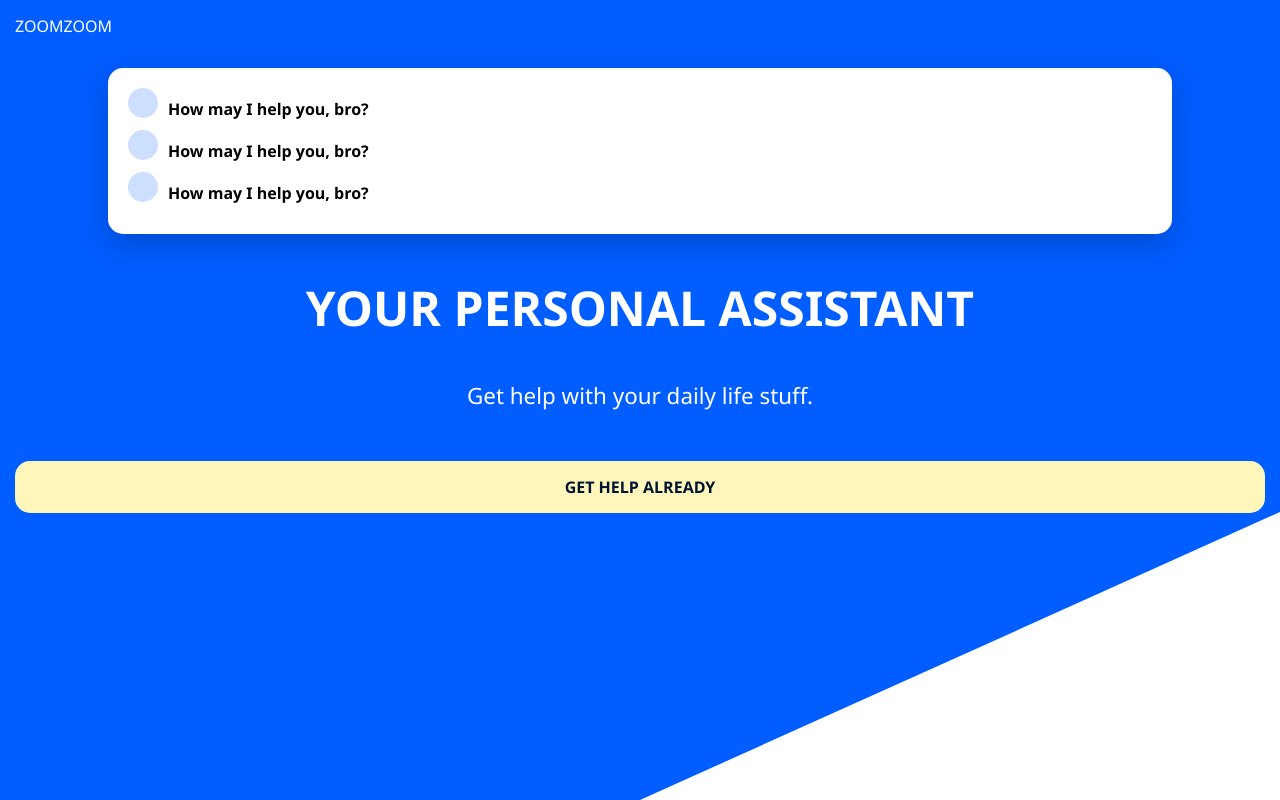
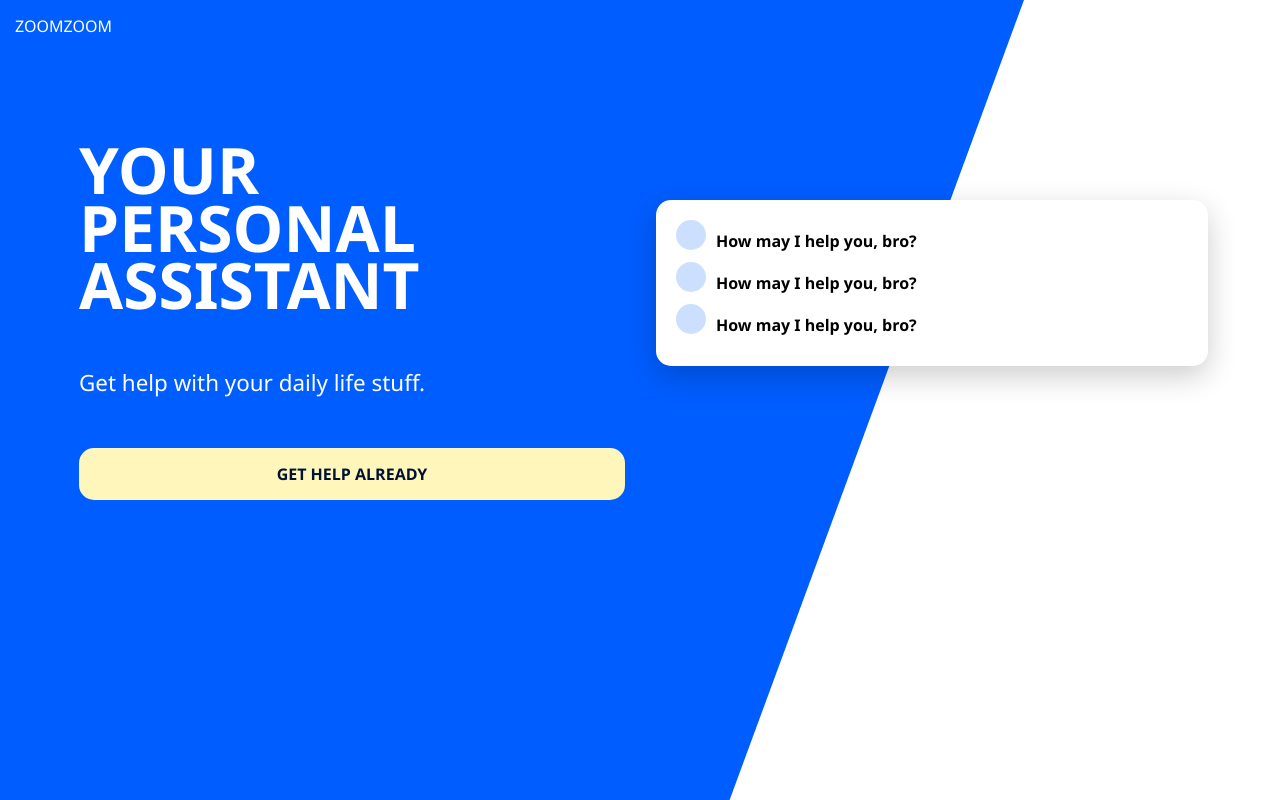
Before and after one commit to walid-sadaoui/Sassy, a plain HTML site: page index.html in a window 1280 px wide. Drawn offline with Linux system fonts and the light colour scheme.

Commit message:
UPDATE:  add mixins

```diff
--- a/css/main.scss
+++ b/css/main.scss
@@ -12,6 +12,14 @@ $borders: 15px;
     @return map-get($colors, $color-name);
 }
 
+$desktop: 840px;
+
+@mixin desktop {
+    @media (min-width: #{$desktop}) {
+        @content;
+    }
+}
+
 body, html {
     height: 100%;
 }
@@ -21,12 +29,16 @@ body {
     margin: 0;
 
     #bg {
-        clip-path: polygon(100% 0, 100% 64%, 50% 100%, 0 100%, 0 0);
+        clip-path: polygon(100% 0, 100% 82%, 56% 100%, 0 100%, 0 0);
         background-color: color(primary);
         width: 100%;
         height: 100%;
         position: absolute;
         z-index: -1;
+
+        @include desktop {
+            clip-path: polygon(0 0, 80% 0%, 57% 100%, 0% 100%);
+        }
     }
 
     header a {
@@ -39,6 +51,13 @@ body {
 }
 
 main {
+    @include desktop {
+        display: grid;
+        grid-template-columns: 50% auto;
+        grid-template-areas:
+            "primary card";
+    }
+
     section#card {
         background: #fff;
         padding: 20px;
@@ -46,6 +65,13 @@ main {
         border-radius: $borders;
         box-shadow: 0 10px 30px rgba(0, 0, 0, .2);
         width: 80%;
+
+        @include desktop {
+            grid-area: card;
+            height: fit-content;
+            align-self: center;
+            margin: 1em;
+        }
 
         ul {
             list-style-type: none;
@@ -77,10 +103,22 @@ main {
         padding: $padding;
         text-align: center;
 
+        @include desktop {
+            grid-area: primary;
+            text-align: left;
+            margin: 4em 0 0 4em;
+        }
+
         h1 {
             font-size: 3em;
             margin-top: 10px;
             text-transform: uppercase;
+
+            @include desktop {
+                width: 30%;
+                font-size: 4em;
+                line-height: .9em;
+            }
         }
 
         p {
@@ -98,6 +136,11 @@ main {
             text-align: center;
             margin: 50px auto 0 auto;
             padding: $padding;
+
+            include desktop {
+                display: inline-block;
+                padding: $padding $padding*4;
+            }
         }
     }
 }
```
Also changed, not shown: css/main.css, 1 other file.
